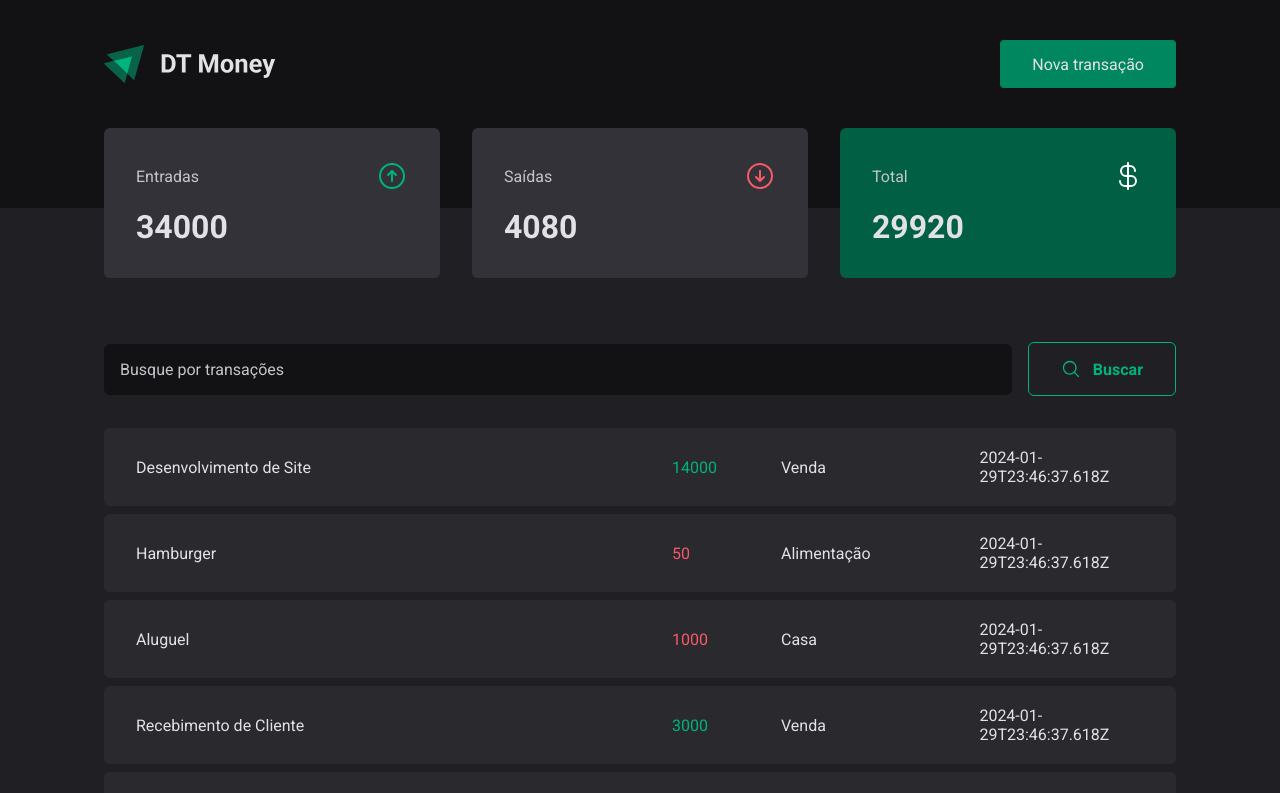
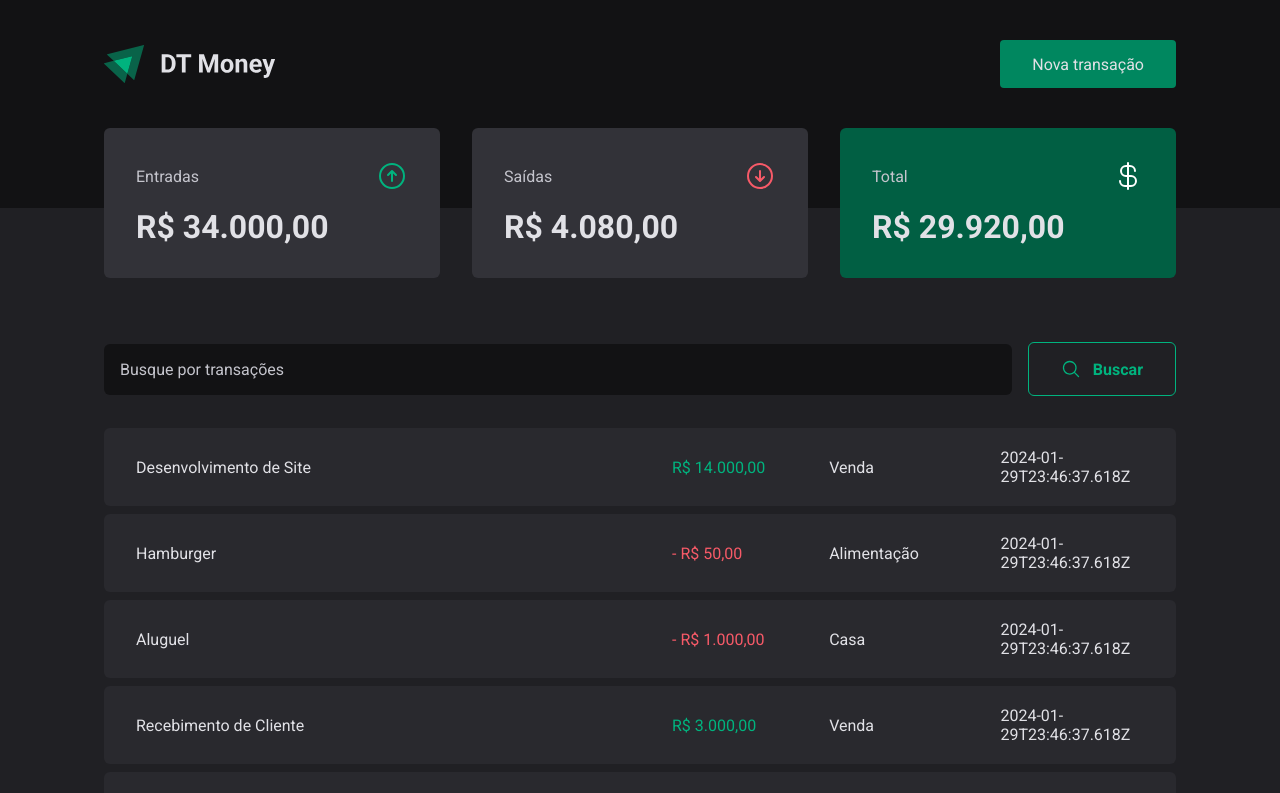
Before and after one commit to samuel-cabral/ignite-dt-money, a React (Vite) app: page / in a window 1280 px wide. Shown: the top 793 px of the page. Built offline with nearby package versions, Linux system fonts and the light colour scheme; data requests are answered from the project's data file.

Commit message:
feat: formatting values

```diff
--- a/src/components/Summary/Summary/index.tsx
+++ b/src/components/Summary/Summary/index.tsx
@@ -5,6 +5,7 @@
 } from '@phosphor-icons/react'
 import { useTheme } from 'styled-components'
 import { useTransactions } from '../../../contexts/TransactionsContext'
+import { priceFormatter } from '../../../utils/formatter'
 import { SummaryCard, SummaryContainer } from './styles'
 
 export function Summary() {
@@ -33,21 +34,21 @@
           <span>Entradas</span>
           <ArrowCircleUp size={32} color={theme['green-300']} />
         </header>
-        <strong>{summary.income}</strong>
+        <strong>{priceFormatter.format(summary.income)}</strong>
       </SummaryCard>
       <SummaryCard>
         <header>
           <span>Saídas</span>
           <ArrowCircleDown size={32} color={theme['red-300']} />
         </header>
-        <strong>{summary.outcome}</strong>
+        <strong>{priceFormatter.format(summary.outcome)}</strong>
       </SummaryCard>
       <SummaryCard variant="green">
         <header>
           <span>Total</span>
           <CurrencyDollar size={32} color={theme.white} />
         </header>
-        <strong>{summary.total}</strong>
+        <strong>{priceFormatter.format(summary.total)}</strong>
       </SummaryCard>
     </SummaryContainer>
   )
--- a/src/pages/Transactions/index.tsx
+++ b/src/pages/Transactions/index.tsx
@@ -1,6 +1,7 @@
 import { Header } from '../../components/Header'
 import { Summary } from '../../components/Summary/Summary'
 import { useTransactions } from '../../contexts/TransactionsContext'
+import { priceFormatter } from '../../utils/formatter'
 import { SearchForm } from './components/SearchForm'
 import {
   PriceHighlight,
@@ -24,7 +25,8 @@
                 <td width="50%">{transaction.description}</td>
                 <td>
                   <PriceHighlight variant={transaction.type}>
-                    {transaction.price}
+                    {transaction.type === 'outcome' && '- '}
+                    {priceFormatter.format(transaction.price)}
                   </PriceHighlight>
                 </td>
                 <td>{transaction.category}</td>
--- /dev/null
+++ b/src/utils/formatter.ts
@@ -0,0 +1,10 @@
+export const dateFormatter = new Intl.DateTimeFormat('pt-BR', {
+  day: 'numeric',
+  month: 'long',
+  year: 'numeric',
+})
+
+export const priceFormatter = new Intl.NumberFormat('pt-BR', {
+  style: 'currency',
+  currency: 'BRL',
+})
```
